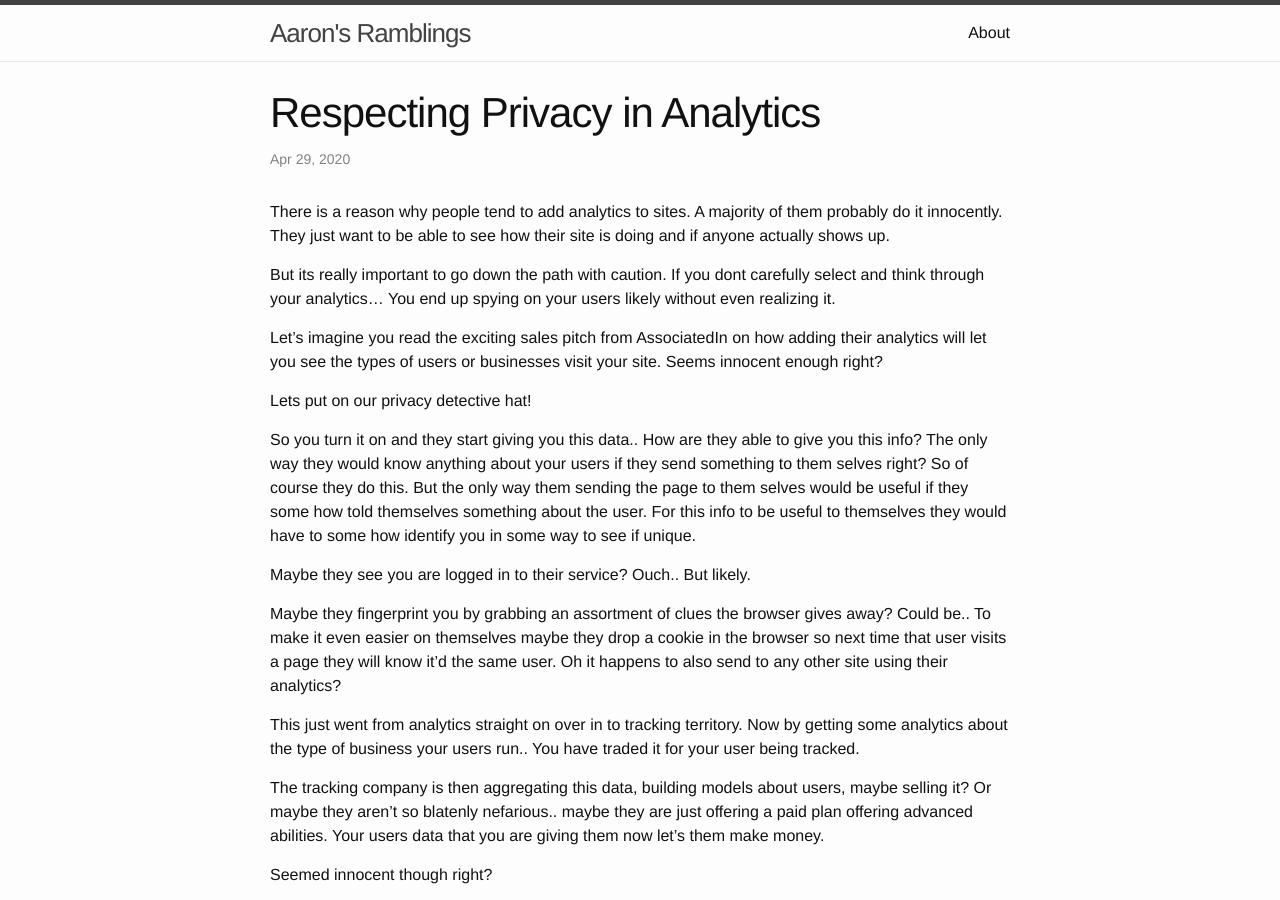
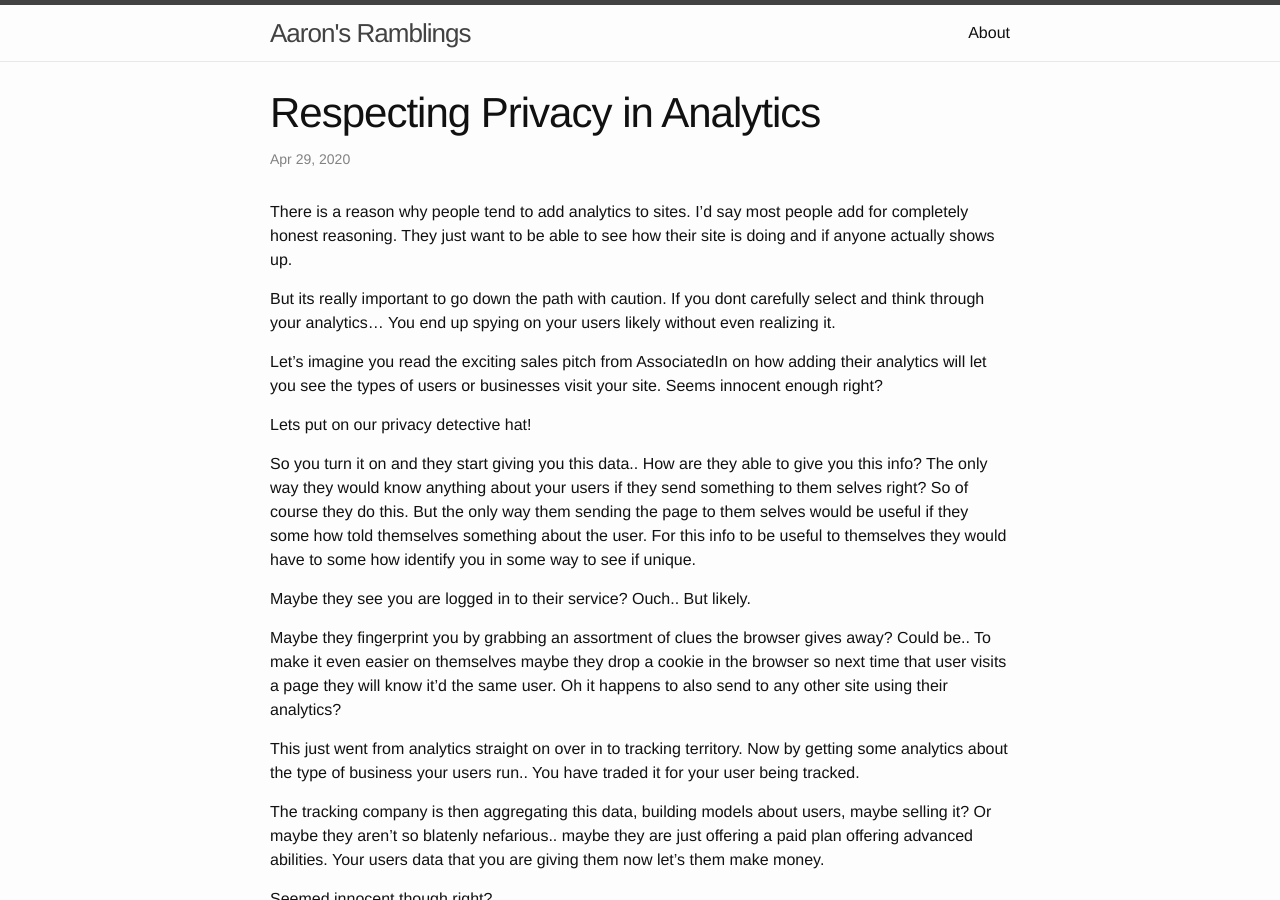
Before and after one commit to geekgonecrazy/geekgonecrazy.github.io, a Jekyll site: the page built from _posts/2020-04-29-respecting-privacy-in-analytics.md, in a window 1280 px wide and 900 px high. Built offline with Jekyll 4.4.1, drawn with Linux system fonts in a browser that asks for light colours.

Commit message:
Update 2020-04-29-respecting-privacy-in-analytics.md

```diff
--- a/_posts/2020-04-29-respecting-privacy-in-analytics.md
+++ b/_posts/2020-04-29-respecting-privacy-in-analytics.md
@@ -6,7 +6,7 @@ publish: true
 tags: [100DaysToOffload]
 ---
 
-There is a reason why people tend to add analytics to sites. A majority of them probably do it innocently.  They just want to be able to see how their site is doing and if anyone actually shows up.
+There is a reason why people tend to add analytics to sites. I'd say most people add for completely honest reasoning.  They just want to be able to see how their site is doing and if anyone actually shows up.
 
 <!--excerpt-->
 
```
